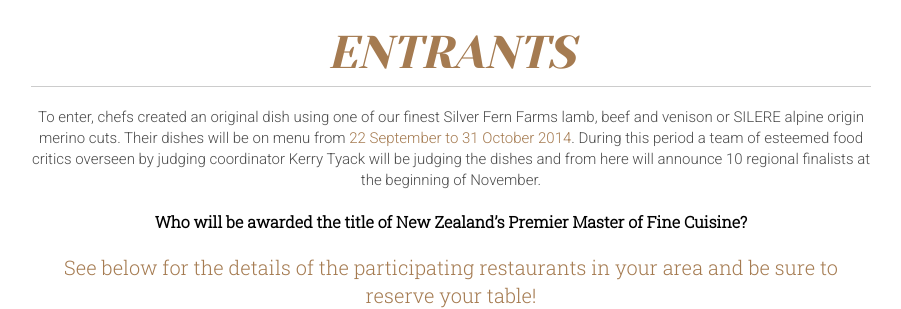
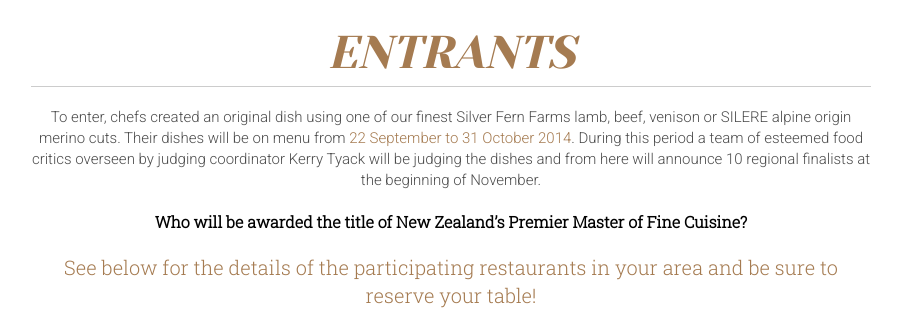
Before and after one commit to strivegfx/silver-fern-farms-2014, a PHP site: page / in a window 1280 px wide. Shown: the part 814-1123 px from the top of the page, without its empty margins (189-1090 px from the left). Run offline with PHP 8.4, Linux system fonts and the light colour scheme; some libraries are stand-ins or nearby versions.

Commit message:
v1.2
- Loader animation now pops up initially via the HTML / CSS class name.
This works better as the javascript method was taking too long to
populate

```diff
--- a/index.php
+++ b/index.php
@@ -137,7 +137,7 @@
             <div class="intro-container">
                 <h5 class="underline">entrants</h5>
 
-                <p class="description">To enter, chefs created an original dish using one of our finest Silver Fern Farms lamb, beef and venison or SILERE alpine origin merino cuts. Their dishes will be on menu from <span class="gold">22 September to 31 October 2014</span>. During this period a team of esteemed food critics overseen by judging coordinator Kerry Tyack will be judging the dishes and from here will announce 10 regional finalists at the beginning of November.</p>
+                <p class="description">To enter, chefs created an original dish using one of our finest Silver Fern Farms lamb, beef, venison or SILERE alpine origin merino cuts. Their dishes will be on menu from <span class="gold">22 September to 31 October 2014</span>. During this period a team of esteemed food critics overseen by judging coordinator Kerry Tyack will be judging the dishes and from here will announce 10 regional finalists at the beginning of November.</p>
 
                 <ul class="call-to-action">
                     <li class="question"><strong>Who will be awarded the title of New Zealand’s Premier Master of Fine Cuisine?</strong></li>
@@ -180,7 +180,7 @@
 
             </div> <!-- end of map-container -->
 
-            <div class="chef-container">
+            <div class="chef-container loading">
                 <div class="scroll" data-dir="left">
                     <div class="gradient"></div> <!-- set as DOM element and not pseudo element due to IE8 -->
                     <div class="rnd-btn"></div>
```
